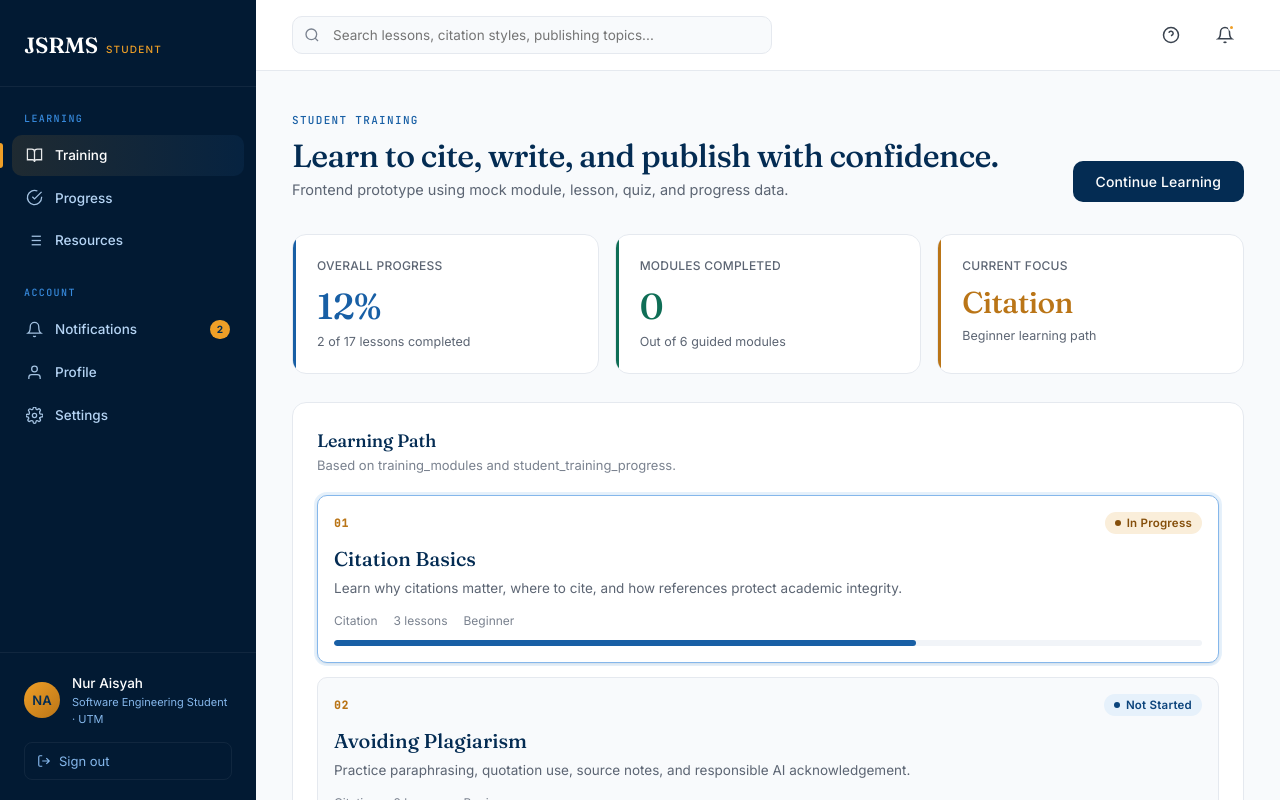
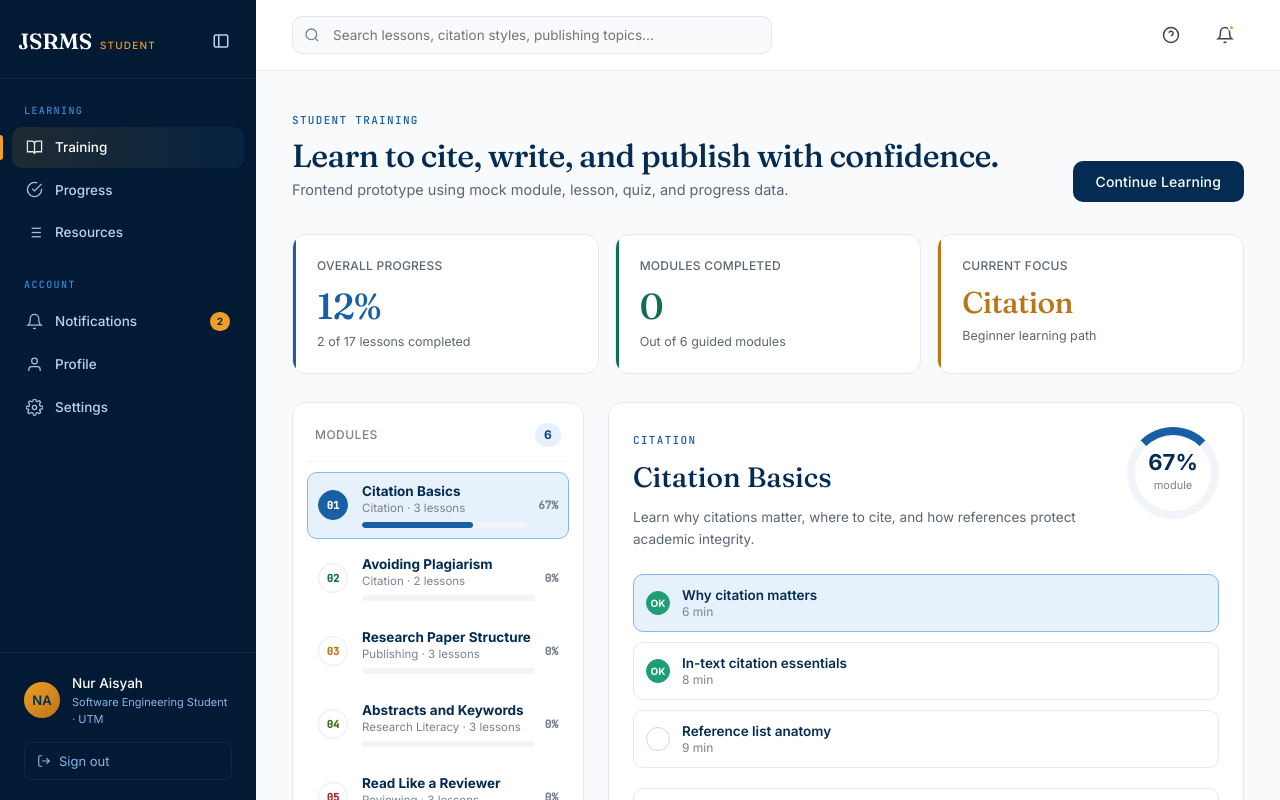
Before and after one commit to Ash-CS2000/FYP, a React (Vite) app in the folder frontend/: page /student/training in a window 1280 px wide. Shown: the top 800 px of the page. Built offline with nearby package versions, Linux system fonts and the light colour scheme.

Commit message:
Modified collapsible & expandable sidebar, compact modules, admnin's route fixed

```diff
--- a/frontend/src/App.jsx
+++ b/frontend/src/App.jsx
@@ -69,7 +69,7 @@ export default function App() {
       <Route path="/admin" element={<Navigate to="/admin/dashboard" replace />} />
       <Route path="/admin/dashboard" element={<AdminDashboard />} />
       <Route path="/admin/users" element={<AdminUsers />} />
-      <Route path="/admin/submissions" element={<EditorSubmissions />} />
+      <Route path="/admin/submissions" element={<EditorSubmissions role="admin" />} />
       <Route path="/admin/settings" element={<Settings role="admin" />} />
 
       {/* Fallback */}
--- a/frontend/src/components/AppShell.jsx
+++ b/frontend/src/components/AppShell.jsx
@@ -1,12 +1,28 @@
+import { useEffect, useState } from 'react';
 import Sidebar from './Sidebar.jsx';
 import Topbar from './Topbar.jsx';
 
 export default function AppShell({ role, children, searchPlaceholder, topbarActions }) {
+  const [sidebarOpen, setSidebarOpen] = useState(() => {
+    return window.localStorage.getItem('jsrms-sidebar-open') !== 'false';
+  });
+
+  useEffect(() => {
+    window.localStorage.setItem('jsrms-sidebar-open', String(sidebarOpen));
+  }, [sidebarOpen]);
+
   return (
-    <div className="app">
-      <Sidebar role={role} />
+    <div className={`app ${sidebarOpen ? '' : 'sidebar-collapsed'}`}>
+      <Sidebar
+        role={role}
+        sidebarOpen={sidebarOpen}
+        onToggleSidebar={() => setSidebarOpen((open) => !open)}
+      />
       <main className="main">
-        <Topbar searchPlaceholder={searchPlaceholder} actions={topbarActions} />
+        <Topbar
+          searchPlaceholder={searchPlaceholder}
+          actions={topbarActions}
+        />
         <div className="page-content">{children}</div>
       </main>
     </div>
--- a/frontend/src/components/Sidebar.jsx
+++ b/frontend/src/components/Sidebar.jsx
@@ -1,17 +1,27 @@
 import { NavLink, Link } from 'react-router-dom';
 import { SIDEBAR_CONFIG } from '../data/sidebarConfig.jsx';
 
-export default function Sidebar({ role }) {
+export default function Sidebar({ role, sidebarOpen, onToggleSidebar }) {
   const cfg = SIDEBAR_CONFIG[role];
   if (!cfg) return null;
 
   return (
     <aside className="sidebar">
       <div className="sidebar-brand">
-        <Link to="/" className="brand">
+        <Link to="/" className="brand sidebar-logo" title="JSRMS home">
           <span className="brand-mark">JSRMS</span>
           <span className="brand-sub">{cfg.role}</span>
         </Link>
+        <button className="sidebar-toggle" type="button" title={sidebarOpen ? 'Close sidebar' : 'Open sidebar'} onClick={onToggleSidebar}>
+          <svg className="sidebar-toggle-icon sidebar-toggle-close" viewBox="0 0 24 24" fill="none" stroke="currentColor" strokeWidth="2">
+            <rect x="3" y="4" width="18" height="16" rx="2" />
+            <path d="M9 4v16" />
+          </svg>
+          <svg className="sidebar-toggle-icon sidebar-toggle-open" viewBox="0 0 24 24" fill="none" stroke="currentColor" strokeWidth="2">
+            <rect x="3" y="4" width="18" height="16" rx="2" />
+            <path d="M15 4v16" />
+          </svg>
+        </button>
       </div>
 
       {cfg.sections.map((section) => (
@@ -23,22 +33,13 @@ export default function Sidebar({ role }) {
                 key={item.id}
                 to={item.to}
                 end
+                title={item.label}
                 className={({ isActive }) => `sidebar-link ${isActive ? 'active' : ''}`}
               >
                 {item.icon}
-                <span>{item.label}</span>
+                <span className="sidebar-link-label">{item.label}</span>
                 {item.badge && (
-                  <span
-                    style={{
-                      marginLeft: 'auto',
-                      background: 'var(--amber-500)',
-                      color: 'var(--navy-900)',
-                      fontSize: 10,
-                      fontWeight: 700,
-                      padding: '2px 7px',
-                      borderRadius: 999,
-                    }}
-                  >
+                  <span className="sidebar-badge">
                     {item.badge}
                   </span>
                 )}
@@ -56,24 +57,11 @@ export default function Sidebar({ role }) {
             <div className="sidebar-user-role">{cfg.user.role}</div>
           </div>
         </div>
-        <Link
-          to="/login"
-          style={{
-            display: 'flex',
-            alignItems: 'center',
-            gap: 8,
-            marginTop: 14,
-            padding: '8px 12px',
-            color: 'var(--navy-300)',
-            fontSize: 13,
-            borderRadius: 8,
-            border: '1px solid rgba(255,255,255,0.06)',
-          }}
-        >
+        <Link to="/login" className="sidebar-signout" title="Sign out">
           <svg viewBox="0 0 24 24" width="14" height="14" fill="none" stroke="currentColor" strokeWidth="2">
             <path d="M9 21H5a2 2 0 01-2-2V5a2 2 0 012-2h4M16 17l5-5-5-5M21 12H9" />
           </svg>
-          Sign out
+          <span className="sidebar-link-label">Sign out</span>
         </Link>
       </div>
     </aside>
--- a/frontend/src/pages/TrainingModule.jsx
+++ b/frontend/src/pages/TrainingModule.jsx
@@ -249,6 +249,8 @@ export default function TrainingModule() {
 
   const modulePercent = Math.round((moduleProgress.completedLessons.length / selectedModule.lessons.length) * 100);
   const quizAnswered = moduleProgress.quizScore !== null;
+  const selectedLessonIndex = selectedModule.lessons.findIndex((lesson) => lesson.id === selectedLesson.id);
+  const nextLesson = selectedModule.lessons[selectedLessonIndex + 1];
 
   function selectModule(module) {
     setSelectedModuleId(module.id);
@@ -273,6 +275,11 @@ export default function TrainingModule() {
         },
       };
     });
+  }
+
+  function goToNextLesson() {
+    if (!nextLesson) return;
+    setSelectedLessonId(nextLesson.id);
   }
 
   function submitQuiz() {
@@ -324,12 +331,10 @@ export default function TrainingModule() {
       </div>
 
       <div className="training-layout">
-        <section className="training-path fade-up delay-2">
-          <div className="card-header">
-            <div>
-              <div className="card-title">Learning Path</div>
-              <div className="card-meta">Based on training_modules and student_training_progress.</div>
-            </div>
+        <aside className="training-path fade-up delay-2">
+          <div className="training-path-header">
+            <div className="label">Modules</div>
+            <div className="training-path-count">{TRAINING_MODULES.length}</div>
           </div>
 
           <div className="training-module-list">
@@ -345,27 +350,24 @@ export default function TrainingModule() {
                   type="button"
                   onClick={() => selectModule(module)}
                 >
-                  <div className="training-module-topline">
-                    <span className="training-step">{String(index + 1).padStart(2, '0')}</span>
-                    <span className={`pill ${itemProgress.completed ? 'pill-approved' : percent > 0 ? 'pill-review' : 'pill-pending'}`}>
-                      {itemProgress.completed ? 'Completed' : percent > 0 ? 'In Progress' : 'Not Started'}
-                    </span>
+                  <div className="training-module-index" style={{ '--accent': module.accent }}>
+                    {itemProgress.completed ? 'OK' : String(index + 1).padStart(2, '0')}
                   </div>
-                  <h2>{module.title}</h2>
-                  <p>{module.description}</p>
-                  <div className="training-card-meta">
-                    <span>{module.track}</span>
-                    <span>{module.lessons.length} lessons</span>
-                    <span>{module.level}</span>
+                  <div className="training-module-summary">
+                    <div className="training-module-title">{module.title}</div>
+                    <div className="training-module-meta">{module.track} · {module.lessons.length} lessons</div>
+                    <div className="progress" style={{ '--accent': module.accent }}>
+                      <div className="progress-fill" style={{ width: `${percent}%` }}></div>
+                    </div>
                   </div>
-                  <div className="progress" style={{ '--accent': module.accent }}>
-                    <div className="progress-fill" style={{ width: `${percent}%` }}></div>
+                  <div className="training-module-percent">
+                    {percent}%
                   </div>
                 </button>
               );
             })}
           </div>
-        </section>
+        </aside>
 
         <section className="training-workspace fade-up delay-3">
           <div className="training-workspace-header">
@@ -393,7 +395,7 @@ export default function TrainingModule() {
                     key={lesson.id}
                     onClick={() => setSelectedLessonId(lesson.id)}
                   >
-                    <span className={completed ? 'lesson-check done' : 'lesson-check'}>{completed ? '✓' : ''}</span>
+                    <span className={completed ? 'lesson-check done' : 'lesson-check'}>{completed ? 'OK' : ''}</span>
                     <span>
                       <strong>{lesson.title}</strong>
                       <small>{lesson.duration}</small>
@@ -420,9 +422,14 @@ export default function TrainingModule() {
                 </div>
               </div>
 
-              <button className="btn btn-success" type="button" onClick={markLessonComplete}>
-                Mark Lesson Complete
-              </button>
+              <div className="training-lesson-actions">
+                <button className="btn btn-success" type="button" onClick={markLessonComplete}>
+                  Mark Lesson Complete
+                </button>
+                <button className="btn btn-ghost" type="button" onClick={goToNextLesson} disabled={!nextLesson}>
+                  Next Lesson
+                </button>
+              </div>
             </article>
           </div>
 
--- a/frontend/src/styles.css
+++ b/frontend/src/styles.css
@@ -277,6 +277,10 @@ input, textarea, select { font-family: inherit; font-size: inherit; }
   display: grid;
   grid-template-columns: 256px 1fr;
   min-height: 100vh;
+  transition: grid-template-columns var(--t-base);
+}
+.app.sidebar-collapsed {
+  grid-template-columns: 76px 1fr;
 }
 
 .sidebar {
@@ -288,14 +292,41 @@ input, textarea, select { font-family: inherit; font-size: inherit; }
   top: 0;
   height: 100vh;
   overflow-y: auto;
+  z-index: 70;
+  transition: width var(--t-base);
 }
 .sidebar-brand {
-  padding: 28px 24px 24px;
+  padding: 24px 18px 20px;
   border-bottom: 1px solid rgba(255,255,255,0.06);
+  display: flex;
+  align-items: center;
+  justify-content: space-between;
+  gap: 10px;
 }
 .sidebar-brand .brand-mark { color: var(--white); font-size: 22px; }
 .sidebar-brand .brand-sub  { color: var(--amber-500); font-size: 10px; letter-spacing: 0.12em; }
-
+.sidebar-toggle {
+  width: 34px;
+  height: 34px;
+  border-radius: var(--r-md);
+  color: var(--navy-200);
+  display: inline-flex;
+  align-items: center;
+  justify-content: center;
+  flex-shrink: 0;
+  transition: all var(--t-fast);
+}
+.sidebar-toggle:hover {
+  background: rgba(255,255,255,0.08);
+  color: var(--white);
+}
+.sidebar-toggle svg {
+  width: 18px;
+  height: 18px;
+}
+.sidebar-toggle-open {
+  display: none;
+}
 .sidebar-section {
   padding: 24px 24px 8px;
   font-family: var(--font-mono);
@@ -337,6 +368,15 @@ input, textarea, select { font-family: inherit; font-size: inherit; }
   border-radius: 0 3px 3px 0;
 }
 .sidebar-link svg { width: 17px; height: 17px; flex-shrink: 0; opacity: 0.9; }
+.sidebar-badge {
+  margin-left: auto;
+  background: var(--amber-500);
+  color: var(--navy-900);
+  font-size: 10px;
+  font-weight: 700;
+  padding: 2px 7px;
+  border-radius: 999px;
+}
 .sidebar-footer {
   margin-top: auto;
   padding: 20px 24px;
@@ -363,6 +403,66 @@ input, textarea, select { font-family: inherit; font-size: inherit; }
 .sidebar-user-info { min-width: 0; }
 .sidebar-user-name { color: var(--white); font-size: 13.5px; font-weight: 500; white-space: nowrap; overflow: hidden; text-overflow: ellipsis; }
 .sidebar-user-role { color: var(--navy-300); font-size: 11px; }
+.sidebar-signout {
+  display: flex;
+  align-items: center;
+  gap: 8px;
+  margin-top: 14px;
+  padding: 8px 12px;
+  color: var(--navy-300);
+  font-size: 13px;
+  border-radius: 8px;
+  border: 1px solid rgba(255,255,255,0.06);
+}
+.sidebar-signout:hover {
+  color: var(--white);
+  background: rgba(255,255,255,0.06);
+}
+
+.sidebar-collapsed .sidebar-brand {
+  padding-left: 12px;
+  padding-right: 12px;
+  justify-content: center;
+}
+.sidebar-collapsed .sidebar-logo {
+  display: none;
+}
+.sidebar-collapsed .sidebar-toggle {
+  background: rgba(255,255,255,0.06);
+}
+.sidebar-collapsed .sidebar-toggle-close {
+  display: none;
+}
+.sidebar-collapsed .sidebar-toggle-open {
+  display: block;
+}
+.sidebar-collapsed .sidebar-brand .brand-sub,
+.sidebar-collapsed .sidebar-section,
+.sidebar-collapsed .sidebar-link-label,
+.sidebar-collapsed .sidebar-user-info,
+.sidebar-collapsed .sidebar-badge {
+  display: none;
+}
+.sidebar-collapsed .sidebar-nav {
+  padding: 42px 10px 0;
+}
+.sidebar-collapsed .sidebar-link {
+  justify-content: center;
+  padding: 12px;
+}
+.sidebar-collapsed .sidebar-link.active::before {
+  left: -10px;
+}
+.sidebar-collapsed .sidebar-footer {
+  padding: 16px 12px;
+}
+.sidebar-collapsed .sidebar-user {
+  justify-content: center;
+}
+.sidebar-collapsed .sidebar-signout {
+  justify-content: center;
+  padding: 10px;
+}
 
 /* Main area */
 .main {
@@ -878,12 +978,11 @@ input, textarea, select { font-family: inherit; font-size: inherit; }
 ================================================ */
 .training-layout {
   display: grid;
-  grid-template-columns: minmax(300px, 380px) minmax(0, 1fr);
+  grid-template-columns: 292px minmax(0, 1fr);
   gap: 24px;
   align-items: start;
 }
 
-.training-path,
 .training-workspace {
   background: var(--white);
   border: 1px solid var(--ink-200);
@@ -891,34 +990,123 @@ input, textarea, select { font-family: inherit; font-size: inherit; }
   padding: 24px;
 }
 
+.training-path {
+  background: var(--white);
+  border: 1px solid var(--ink-200);
+  border-radius: var(--r-lg);
+  padding: 14px;
+  position: sticky;
+  top: 88px;
+  max-height: calc(100vh - 112px);
+  overflow-y: auto;
+}
+
+.training-path-header {
+  display: flex;
+  align-items: center;
+  justify-content: space-between;
+  gap: 12px;
+  padding: 6px 8px 14px;
+  border-bottom: 1px solid var(--ink-100);
+  margin-bottom: 10px;
+}
+
+.training-path-count {
+  min-width: 26px;
+  height: 24px;
+  border-radius: var(--r-pill);
+  background: var(--navy-100);
+  color: var(--navy-800);
+  display: inline-flex;
+  align-items: center;
+  justify-content: center;
+  font-size: 12px;
+  font-weight: 700;
+}
+
 .training-module-list {
   display: grid;
-  gap: 14px;
+  gap: 6px;
 }
 
 .training-module-card {
   width: 100%;
   text-align: left;
-  border: 1px solid var(--ink-200);
-  background: var(--ink-50);
+  border: 1px solid transparent;
+  background: transparent;
   border-radius: var(--r-md);
-  padding: 16px;
-  transition: all var(--t-base);
+  padding: 10px;
+  display: grid;
+  grid-template-columns: 34px minmax(0, 1fr) auto;
+  align-items: center;
+  gap: 10px;
+  transition: all var(--t-fast);
 }
 
 .training-module-card:hover,
 .training-module-card.active {
-  background: var(--white);
-  border-color: var(--navy-300);
-  box-shadow: var(--shadow-sm);
+  background: var(--ink-50);
+  border-color: var(--ink-200);
+  box-shadow: none;
 }
 
 .training-module-card.active {
-  outline: 3px solid rgba(55, 138, 221, 0.12);
+  background: var(--navy-100);
+  border-color: var(--navy-300);
+  outline: none;
 }
 
-.training-module-topline,
-.training-card-meta,
+.training-module-index {
+  width: 30px;
+  height: 30px;
+  border-radius: 50%;
+  border: 1px solid var(--ink-200);
+  background: var(--white);
+  color: var(--accent);
+  display: inline-flex;
+  align-items: center;
+  justify-content: center;
+  font-family: var(--font-mono);
+  font-size: 10.5px;
+  font-weight: 700;
+  flex-shrink: 0;
+}
+
+.training-module-card.active .training-module-index {
+  background: var(--accent);
+  border-color: var(--accent);
+  color: var(--white);
+}
+
+.training-module-summary {
+  min-width: 0;
+}
+
+.training-module-title {
+  color: var(--navy-900);
+  font-size: 13.5px;
+  font-weight: 700;
+  white-space: nowrap;
+  overflow: hidden;
+  text-overflow: ellipsis;
+}
+
+.training-module-meta {
+  color: var(--ink-500);
+  font-size: 11.5px;
+  white-space: nowrap;
+  overflow: hidden;
+  text-overflow: ellipsis;
+  margin: 2px 0 7px;
+}
+
+.training-module-percent {
+  color: var(--ink-500);
+  font-family: var(--font-mono);
+  font-size: 11px;
+  font-weight: 600;
+}
+
 .training-lesson-heading,
 .training-quiz-header,
 .training-workspace-header {
@@ -928,37 +1116,12 @@ input, textarea, select { font-family: inherit; font-size: inherit; }
   gap: 16px;
 }
 
-.training-step {
-  font-family: var(--font-mono);
-  font-size: 11px;
-  color: var(--amber-700);
-  font-weight: 600;
-  letter-spacing: 0.08em;
-}
-
-.training-module-card h2 {
-  font-family: var(--font-display);
-  color: var(--navy-900);
-  font-size: 20px;
-  font-weight: 500;
-  margin: 12px 0 6px;
-}
-
-.training-module-card p,
 .training-workspace-header p,
 .training-lesson-panel p,
 .training-quiz p {
   color: var(--ink-600);
   font-size: 13.5px;
   line-height: 1.65;
-}
-
-.training-card-meta {
-  justify-content: flex-start;
-  flex-wrap: wrap;
-  color: var(--ink-500);
-  font-size: 12px;
-  margin: 14px 0 12px;
 }
 
 .training-workspace-header {
@@ -1053,7 +1216,7 @@ input, textarea, select { font-family: inherit; font-size: inherit; }
   align-items: center;
   justify-content: center;
   flex-shrink: 0;
-  font-size: 13px;
+  font-size: 10px;
   font-weight: 700;
 }
 
@@ -1090,6 +1253,13 @@ input, textarea, select { font-family: inherit; font-size: inherit; }
   border-radius: var(--r-md);
   padding: 14px 16px;
   margin: 18px 0;
+}
+
+.training-lesson-actions {
+  display: flex;
+  align-items: center;
+  gap: 10px;
+  flex-wrap: wrap;
 }
 
 .quiz-options {
@@ -1138,8 +1308,18 @@ button:disabled {
 }
 
 @media (max-width: 1320px) {
-  .training-layout,
   .training-lesson-grid {
     grid-template-columns: 1fr;
   }
 }
+
+@media (max-width: 1100px) {
+  .training-layout {
+    grid-template-columns: 1fr;
+  }
+
+  .training-path {
+    position: static;
+    max-height: none;
+  }
+}
```
Also changed, not shown: frontend/src/components/Topbar.jsx (+4 -3 lines), frontend/src/pages/EditorSubmissions.jsx (+6 -4 lines).
